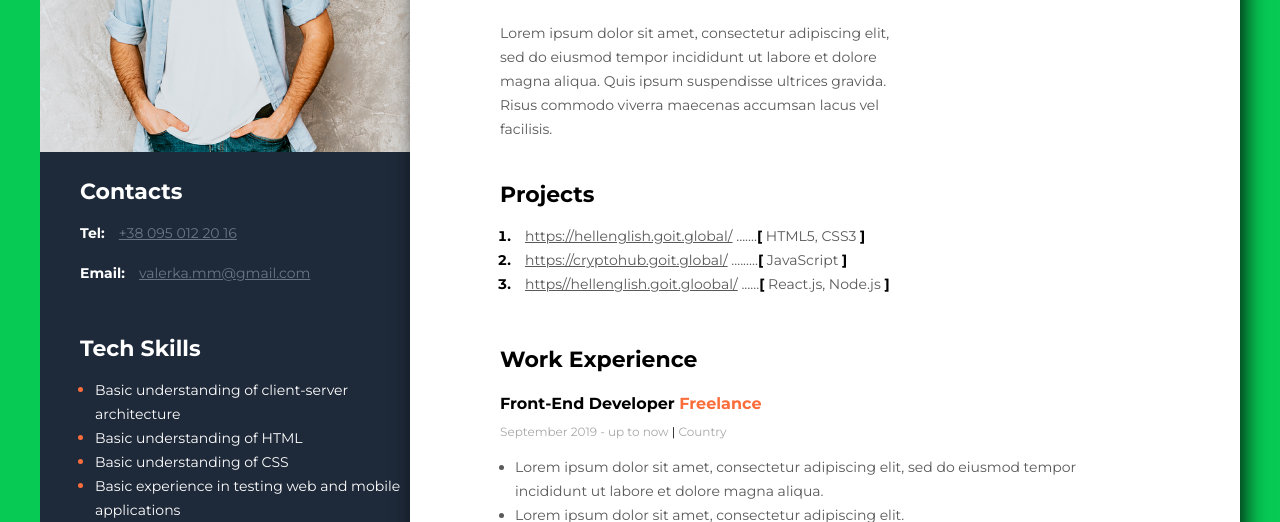
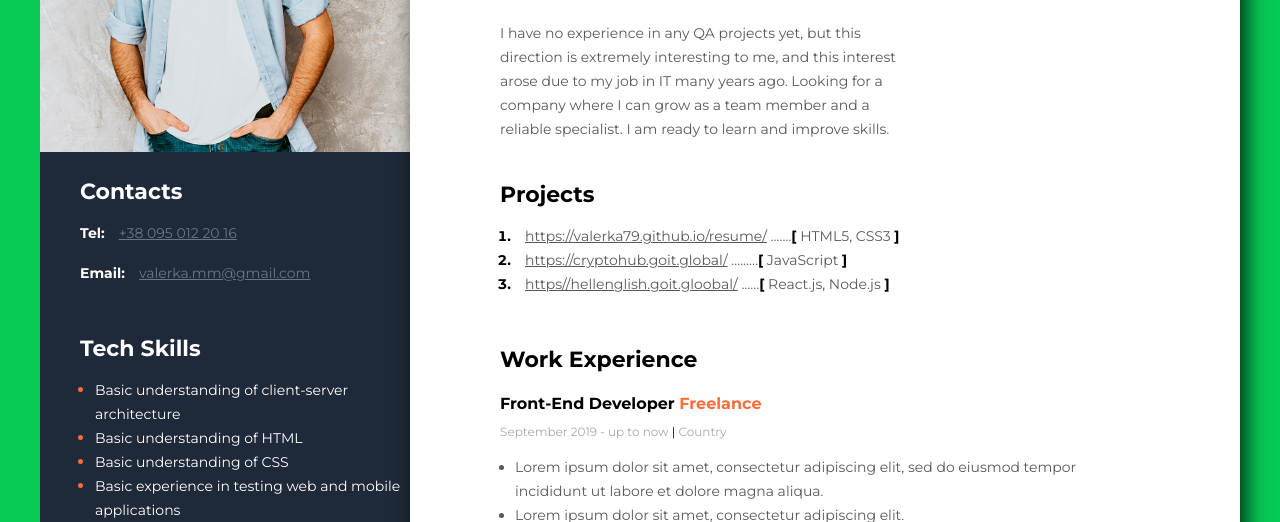
Before and after one commit to Valerka79/r, a plain HTML site: page index.html in a window 1280 px wide. Shown: the part 250-772 px from the top of the page. Drawn offline with Linux system fonts and the light colour scheme.

Commit message:
modified:   index.html

```diff
--- a/index.html
+++ b/index.html
@@ -24,10 +24,7 @@
           <h2>Junior/Trainee Quality Assurance Tester</h2>
           <h1 class="about-name">Valerii Maksymchuk</h1>
           <p class="about-text">
-            Lorem ipsum dolor sit amet, consectetur adipiscing elit, sed do
-            eiusmod tempor incididunt ut labore et dolore magna aliqua. Quis
-            ipsum suspendisse ultrices gravida. Risus commodo viverra maecenas
-            accumsan lacus vel facilisis.
+            I have no experience in any QA projects yet, but this direction is extremely interesting to me, and this interest arose due to my job in IT many years ago. Looking for a company where I can grow as a team member and a reliable specialist. I am ready to learn and improve skills.
           </p>
         </div>
         <!--projects-->
@@ -36,8 +33,8 @@
           <ol class="proj-list">
             <li class="proj-item">
               <span class="proj">
-                <a class="proj-link" href="https://hellenglish.goit.gloobal/"
-                  >https://hellenglish.goit.global/</a
+                <a class="proj-link" href="https://valerka79.github.io/resume/"
+                  >https://valerka79.github.io/resume/</a
                 >
 
                 .......<span class="proj-br">[</span> HTML5, CSS3
```
